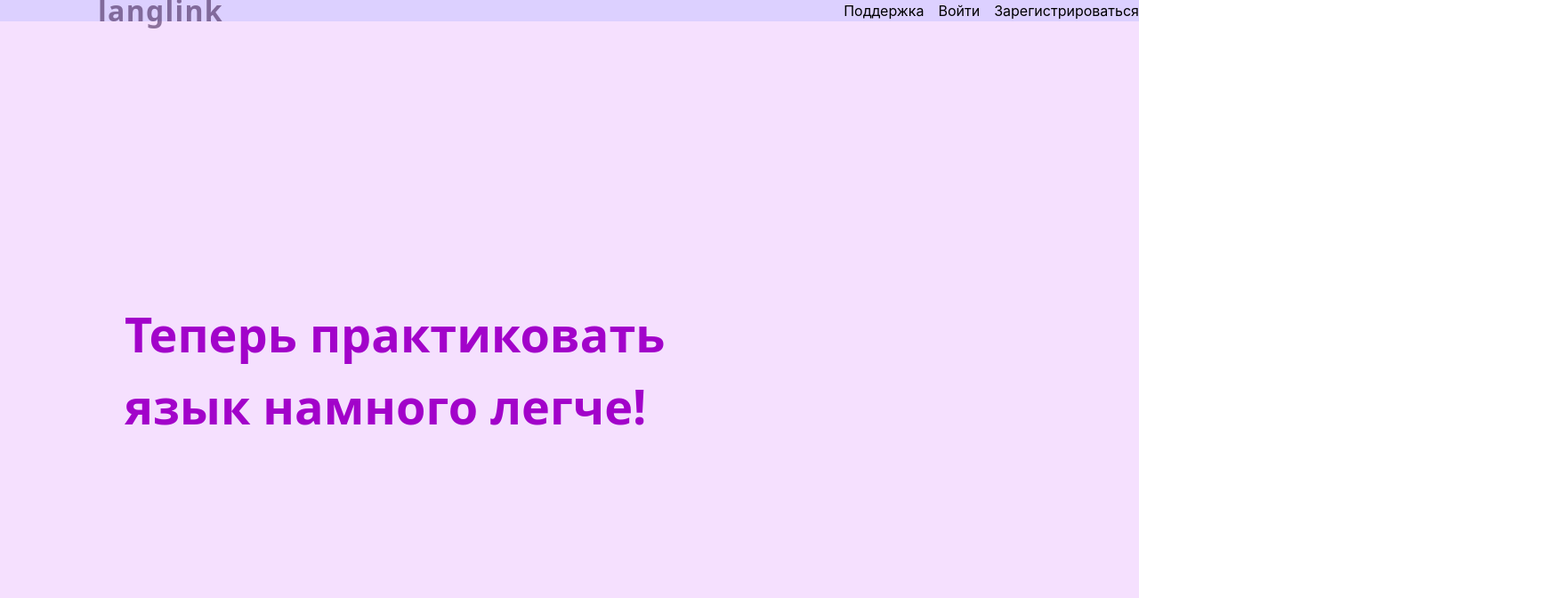
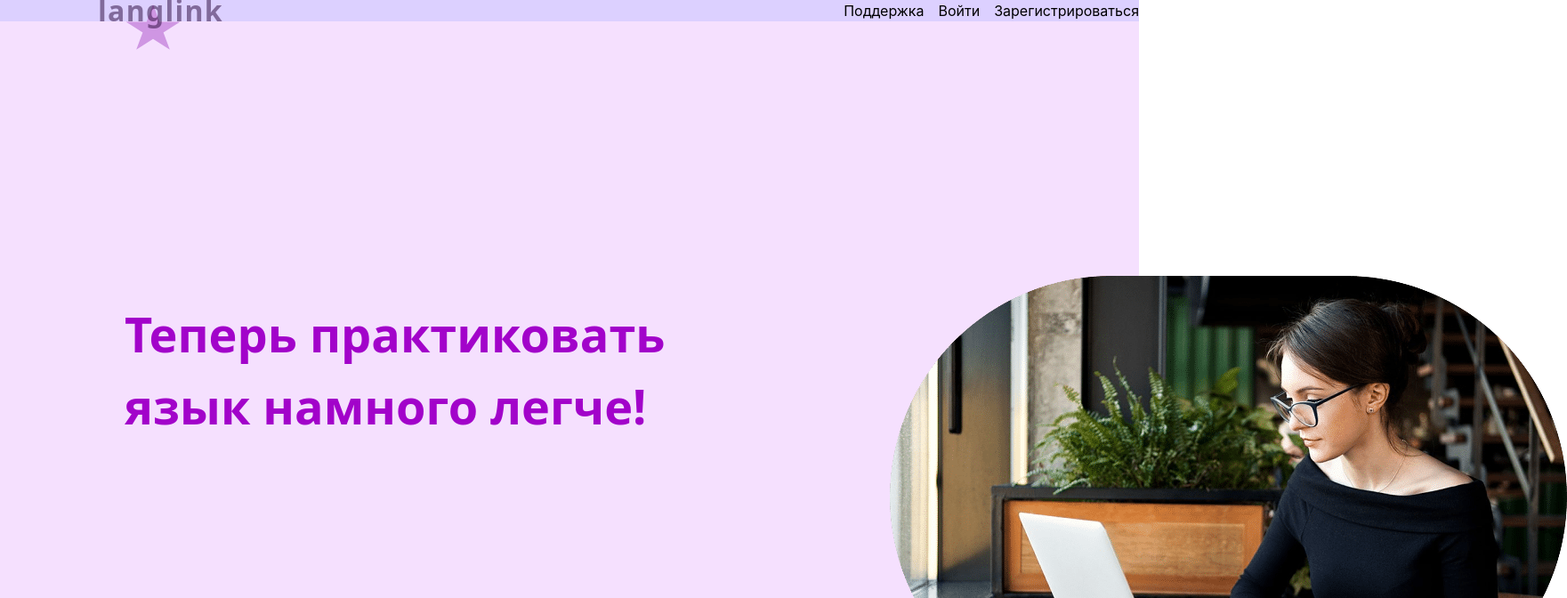
Before and after one commit to buchanka/buchanka.github.io, a React (Create React App) app: page / in a window 1280 px wide. Shown: the top 672 px of the page at 89% size, 1761 px wide, since content can reach past the window. Built offline with nearby package versions, Linux system fonts and the light colour scheme.

Commit message:
добавление картинки в первый блок и попытка исправления лого

```diff
--- a/src/components/FirstBlock.css
+++ b/src/components/FirstBlock.css
@@ -52,7 +52,7 @@
     width: 761px;
     height: 497px;
     border-radius: 272.5px;
-  /* background-image: url('/src/d37b4a1dfb45f94dc9403189a195a95c12022-i68-800w.png'); */
+    background-image: url('../assets/d37b4a1dfb45f94dc9403189a195a95c12022-i68-800w.png');
     background-position: center;
     background-repeat: no-repeat;
     background-size: cover;
--- a/src/components/FirstBlock.js
+++ b/src/components/FirstBlock.js
@@ -2,6 +2,7 @@ import React from 'react';
 import './FirstBlock.css';
 import MyButtons from './MyButtons';
 import HeaderBgIcon from './HeaderBgIcon';
+import block1img from '../assets/d37b4a1dfb45f94dc9403189a195a95c12022-i68-800w.png';
 
 
 function FirstBlock(){
@@ -20,8 +21,7 @@ function FirstBlock(){
             </p>
         </article>
         <block1-img className="img-1">
-            {/* <img
-              src="/src/d37b4a1dfb45f94dc9403189a195a95c12022-i68-800w.png"alt="img-first-block" className="img-1"></img> */}
+             <img src={block1img} alt="block1-img" className="img-1"></img>
         </block1-img>
     </div>
         <MyButtons text="Начать"></MyButtons>
--- a/src/components/HeaderExample.css
+++ b/src/components/HeaderExample.css
@@ -12,3 +12,14 @@
     white-space: nowrap;
     flex-direction: column;
   }
+
+  .iconStar{
+  position: absolute;
+  left: 140px;
+  top: 5px;
+  width: 90px;
+  height: 86px;
+  overflow: visible;
+  width: 5%;
+  height: 5%;
+  }
--- a/src/components/HeaderExample.js
+++ b/src/components/HeaderExample.js
@@ -8,12 +8,11 @@ import './HeaderExample.css'
 function Header() {
   return (
     <header className='flex justify-between items-center bg-lilac'>
-        <div className='headerBg'>
-          <HeaderBgIcon className="headerBg"/>
+        <div className='headerBgIcon'>
+          <HeaderBgIcon className="headerBgIcon"/>
         </div>
       <div className='iconStar'>
         <StarIcon></StarIcon>
-        {/*<img src={logo} alt='Logo' title='Logo' />*/}
       </div>
       <div className='langlink-logo'>langlink</div>
       <nav className='flex gap-4'>
```
Lines whose indentation alone changed are shown as unchanged.
